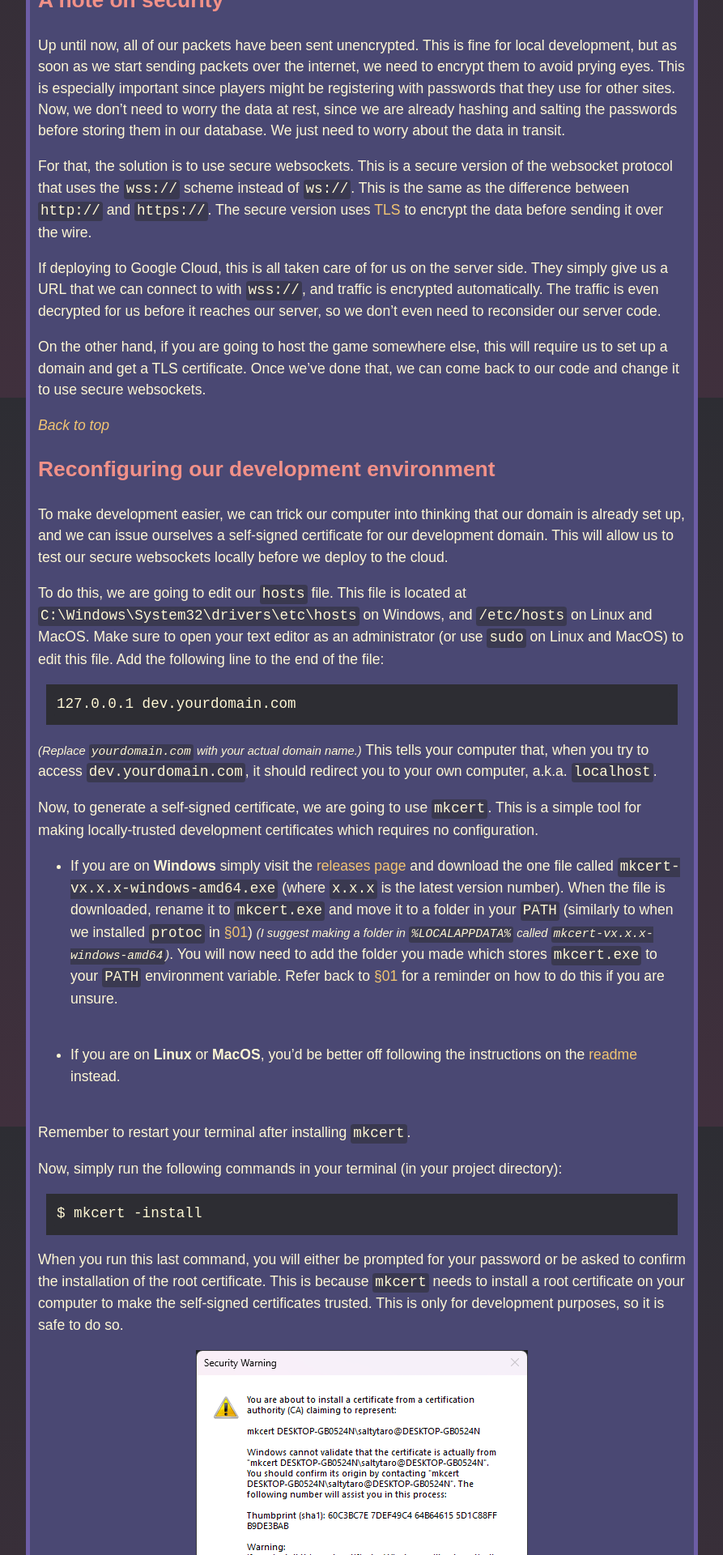
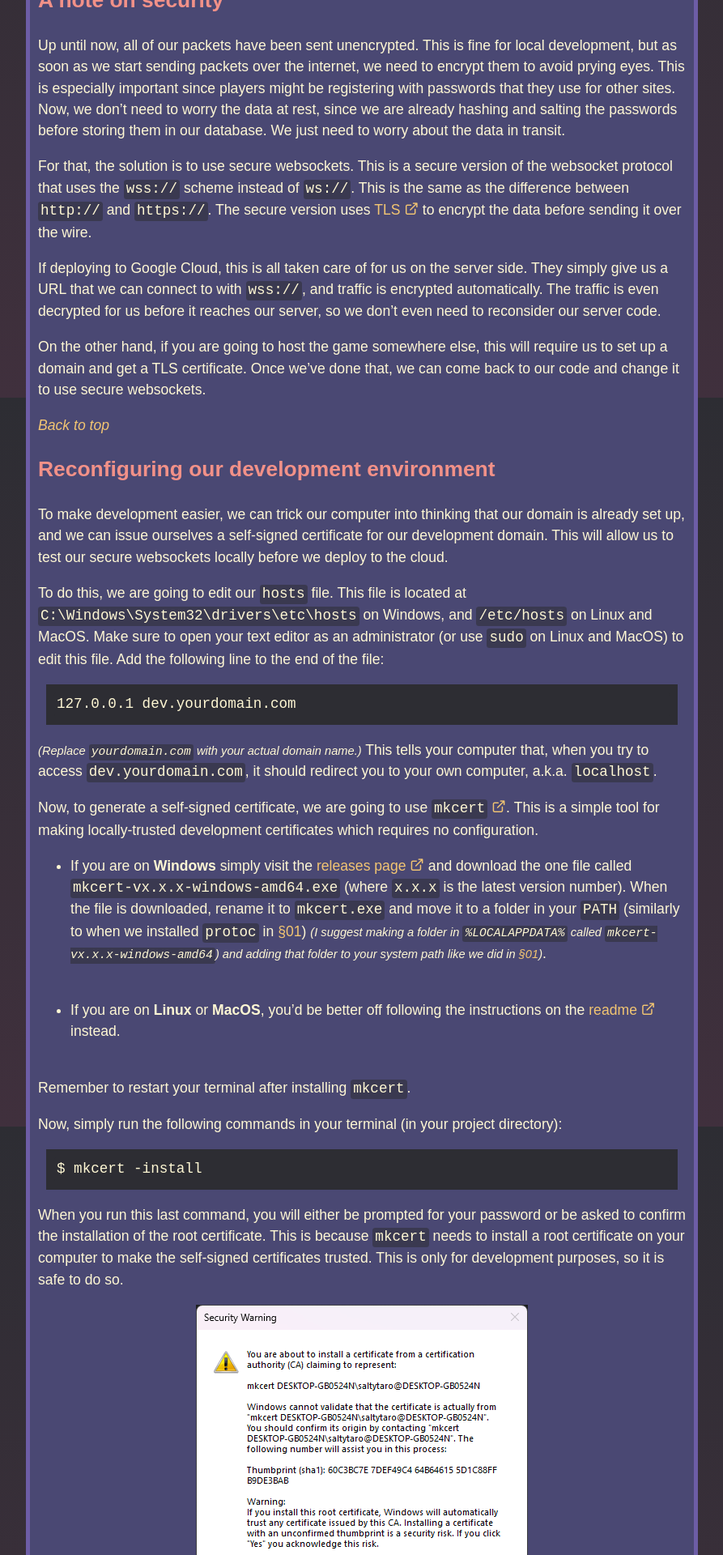
Before and after one commit to tristanbatchler/tbat.me, a Jekyll site: the page built from _posts/2024-11-22-godot-golang-mmo-part-12.md, in a window 1280 px wide. Shown: the part 1309-3229 px from the top of the page at 81% size, without its empty margins (193-1086 px from the left). Built offline with Jekyll 4.4.1, drawn with Linux system fonts in a browser that asks for light colours; some web fonts are replaced.

Commit message:
Add external link handling and update icon classes in footer

```diff
--- a/_includes/footer.html
+++ b/_includes/footer.html
@@ -1,6 +1,6 @@
 <div class="social">
   <a href="mailto:info@tbat.me" target="_blank" title="Email me at info@tbat.me"><i class="icon-envelope"></i></a>
-  <a href="https://www.linkedin.com/in/tristanbatchler" target="_blank" title="Connect with me on LinkedIn"><i class="icon-linkedin"></i></a>
+  <a href="https://www.linkedin.com/in/tristanbatchler" target="_blank" title="Connect with me on LinkedIn"><i class="icon-linkedin2"></i></a>
   <a href="https://github.com/tristanbatchler" target="_blank" title="Find me on GitHub"><i class="icon-github-alt"></i></a>
-  <a href="https://www.youtube.com/channel/UCk16fwaXxD4JUkxzwFc8PQg" target="_blank" title="Find me on YouTube"><i class="icon-youtube-play"></i></a>
+  <a href="https://www.youtube.com/channel/UCk16fwaXxD4JUkxzwFc8PQg" target="_blank" title="Find me on YouTube"><i class="icon-youtube"></i></a>
 </div>
--- a/_layouts/post.html
+++ b/_layouts/post.html
@@ -14,3 +14,4 @@
 {% endif %}
 
 <script src="/assets/scripts/codeblock.min.js"></script>
+<script src="/assets/scripts/externalLinks.js"></script>
--- a/_posts/2024-11-22-godot-golang-mmo-part-12.md
+++ b/_posts/2024-11-22-godot-golang-mmo-part-12.md
@@ -55,7 +55,7 @@
 
 Now, to generate a self-signed certificate, we are going to use [`mkcert`](https://github.com/FiloSottile/mkcert). This is a simple tool for making locally-trusted development certificates which requires no configuration.
 
-* If you are on **Windows** simply visit the [releases page](https://github.com/FiloSottile/mkcert/releases/latest) and download the one file called `mkcert-vx.x.x-windows-amd64.exe` (where `x.x.x` is the latest version number). When the file is downloaded, rename it to `mkcert.exe` and move it to a folder in your `PATH` (similarly to when we installed `protoc` in <a href="/2024/11/09/godot-golang-mmo-part-1#protocol-buffers-compiler" target="_blank">§01</a>) <small>*(I suggest making a folder in `%LOCALAPPDATA%` called `mkcert-vx.x.x-windows-amd64`)*</small>. You will now need to add the folder you made which stores `mkcert.exe` to your `PATH` environment variable. Refer back to <a href="/2024/11/09/godot-golang-mmo-part-1#protocol-buffers-compiler" target="_blank">§01</a> for a reminder on how to do this if you are unsure.
+* If you are on **Windows** simply visit the [releases page](https://github.com/FiloSottile/mkcert/releases/latest) and download the one file called `mkcert-vx.x.x-windows-amd64.exe` (where `x.x.x` is the latest version number). When the file is downloaded, rename it to `mkcert.exe` and move it to a folder in your `PATH` (similarly to when we installed `protoc` in <a href="/2024/11/09/godot-golang-mmo-part-1#protocol-buffers-compiler" target="_blank">§01</a>) <small>*(I suggest making a folder in `%LOCALAPPDATA%` called `mkcert-vx.x.x-windows-amd64`) and adding that folder to your system path like we did in <a href="/2024/11/09/godot-golang-mmo-part-1#protocol-buffers-compiler" target="_blank">§01</a>)*</small>.
 
 * If you are on **Linux** or **MacOS**, you'd be better off following the instructions on the [readme](https://github.com/FiloSottile/mkcert?tab=readme-ov-file#installation) instead.
 
--- a/_sass/fonts.scss
+++ b/_sass/fonts.scss
@@ -1,10 +1,10 @@
 @font-face {
   font-family: 'icomoon';
-    src:  url('/assets/fonts/icomoon.eot?hiwyyd');
-    src:  url('/assets/fonts/icomoon.eot?hiwyyd#iefix') format('embedded-opentype'),
-      url('/assets/fonts/icomoon.ttf?hiwyyd') format('truetype'),
-      url('/assets/fonts/icomoon.woff?hiwyyd') format('woff'),
-      url('/assets/fonts/icomoon.svg?hiwyyd#icomoon') format('svg');
+  src:  url('/assets/fonts/icomoon.eot?qdv798');
+  src:  url('/assets/fonts/icomoon.eot?qdv798#iefix') format('embedded-opentype'),
+    url('/assets/fonts/icomoon.ttf?qdv798') format('truetype'),
+    url('/assets/fonts/icomoon.woff?qdv798') format('woff'),
+    url('/assets/fonts/icomoon.svg?qdv798#icomoon') format('svg');
   font-weight: normal;
   font-style: normal;
   font-display: block;
@@ -13,6 +13,7 @@
 [class^="icon-"], [class*=" icon-"] {
   /* use !important to prevent issues with browser extensions that change fonts */
   font-family: 'icomoon' !important;
+  speak: never;
   font-style: normal;
   font-weight: normal;
   font-variant: normal;
@@ -24,18 +25,22 @@
   -moz-osx-font-smoothing: grayscale;
 }
 
+.icon-external-link:before {
+  content: "\e900";
+}
 .icon-envelope:before {
-    content: "\f0e0";
-  }
-  .icon-linkedin:before {
-    content: "\f0e1";
+  content: "\e901";
 }
 .icon-github-alt:before {
-    content: "\f113";
+  content: "\e902";
 }
-  .icon-youtube-play:before {
-    content: "\f16a";
+.icon-youtube:before {
+  content: "\ea9d";
 }
+.icon-linkedin2:before {
+  content: "\eaca";
+}
+
 /* latin */
 @font-face {
   font-family: 'Merriweather';
--- /dev/null
+++ b/assets/scripts/externalLinks.js
@@ -0,0 +1,8 @@
+for(var c = document.getElementsByTagName("a"), a = 0;a < c.length;a++) {
+    var b = c[a];
+    b.getAttribute("href") && b.hostname !== location.hostname && (b.target = "_blank")
+    // Add icon to external links (not buttons or images)
+    if (b.getAttribute("href") && b.hostname !== location.hostname && b.getElementsByTagName("img").length === 0 && b.getElementsByTagName("button").length === 0) {
+        b.innerHTML += ' <i class="icon-external-link"></i>';
+    }
+}
```
Also changed, not shown: assets/fonts/icomoon.ttf, assets/fonts/icomoon.woff, 2 other files. Lines whose indentation alone changed are shown as unchanged.
